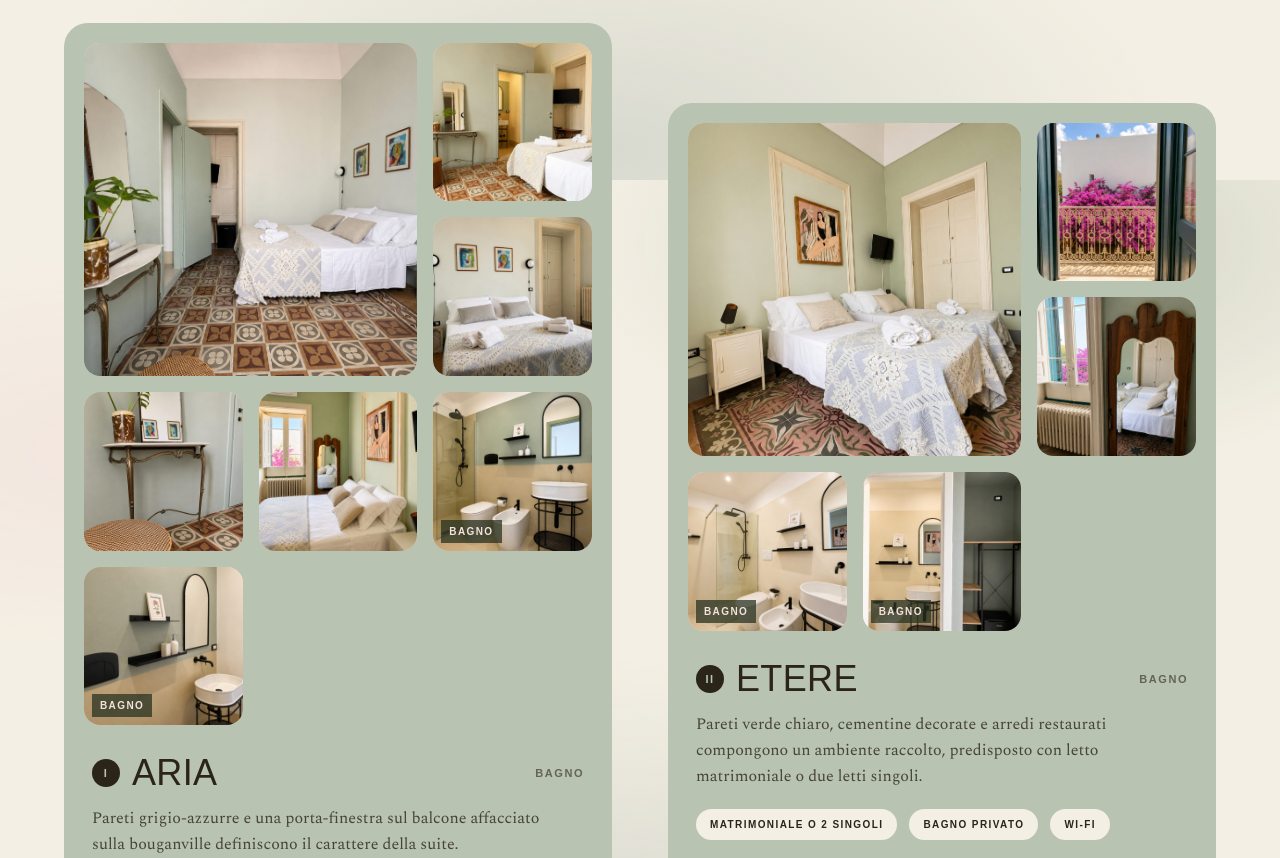
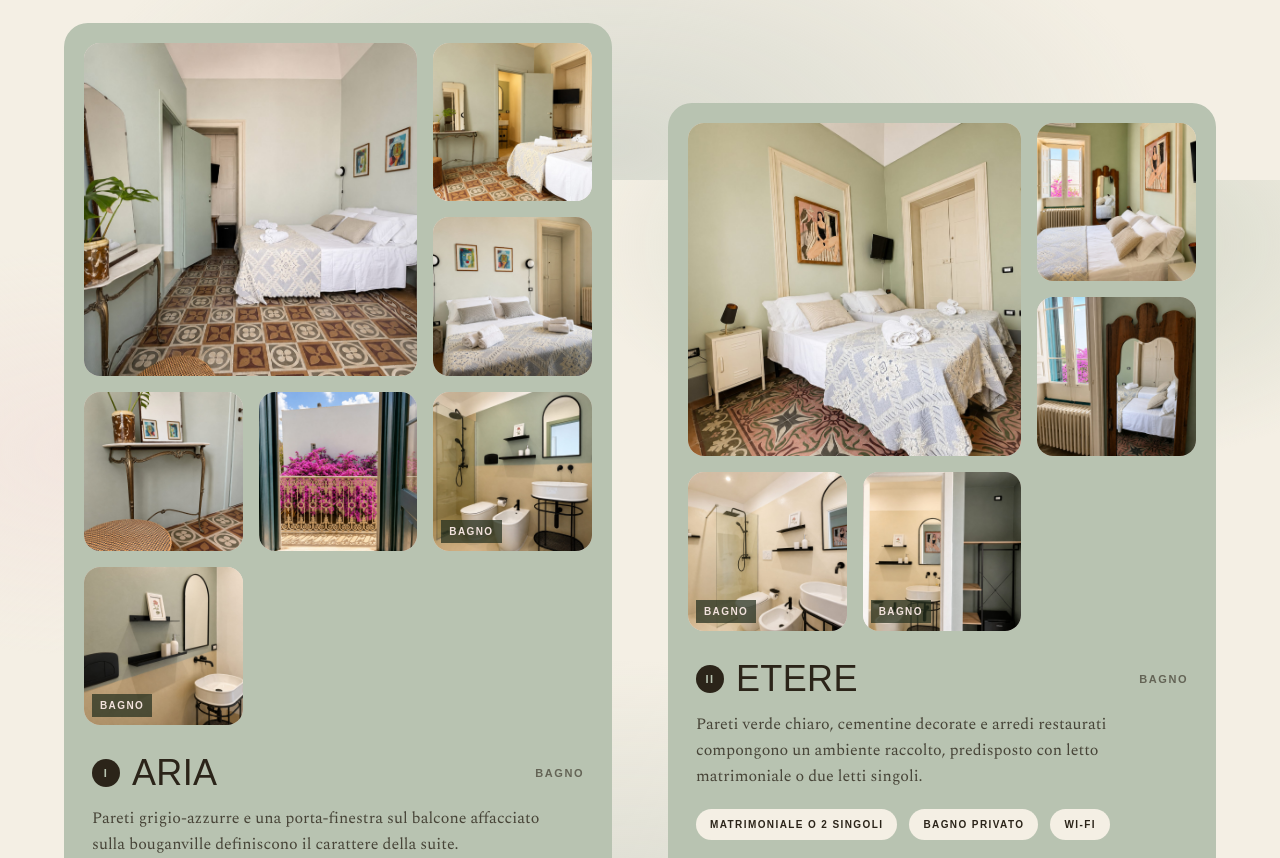
Before and after one commit to davidecaputopd-bot/palazzovite, a Next.js app: page / in a window 1280 px wide. Shown: the part 3820-4678 px from the top of the page. Built offline with nearby package versions, Linux system fonts and the light colour scheme; a web font is replaced by a local one.

Commit message:
Use correct French door photo in Aria gallery

```diff
--- a/app/data/photos.ts
+++ b/app/data/photos.ts
@@ -14,12 +14,12 @@ export const ROOM_MAIN_PHOTOS: Record<string, string[]> = {
     "/foto/camera-aria-02.jpg",
     "/foto/camera-aria-03.jpg",
     "/foto/camera-aria-04.jpg",
-    // Portafinestra con bouganville, confermata in Aria ma non come copertina.
-    "/foto/camera-etere-01.jpg",
+    // Portafinestra aperta sul balcone e sulla bouganville, non come copertina.
+    "/foto/camera-etere-02.jpg",
   ],
   etere: [
     "/foto/camera-etere-04.jpg",
-    "/foto/camera-etere-02.jpg",
+    "/foto/camera-etere-01.jpg",
     "/foto/camera-etere-03.jpg",
   ],
   mare: seq("camera-mare", 4),
```
